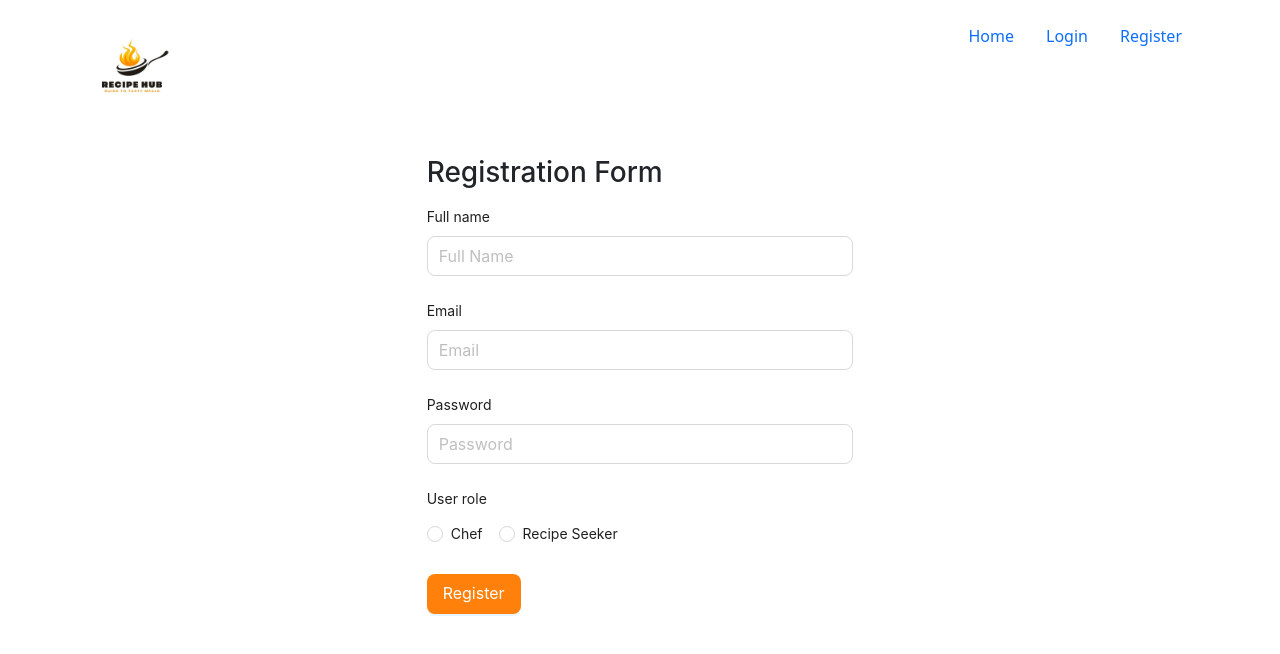
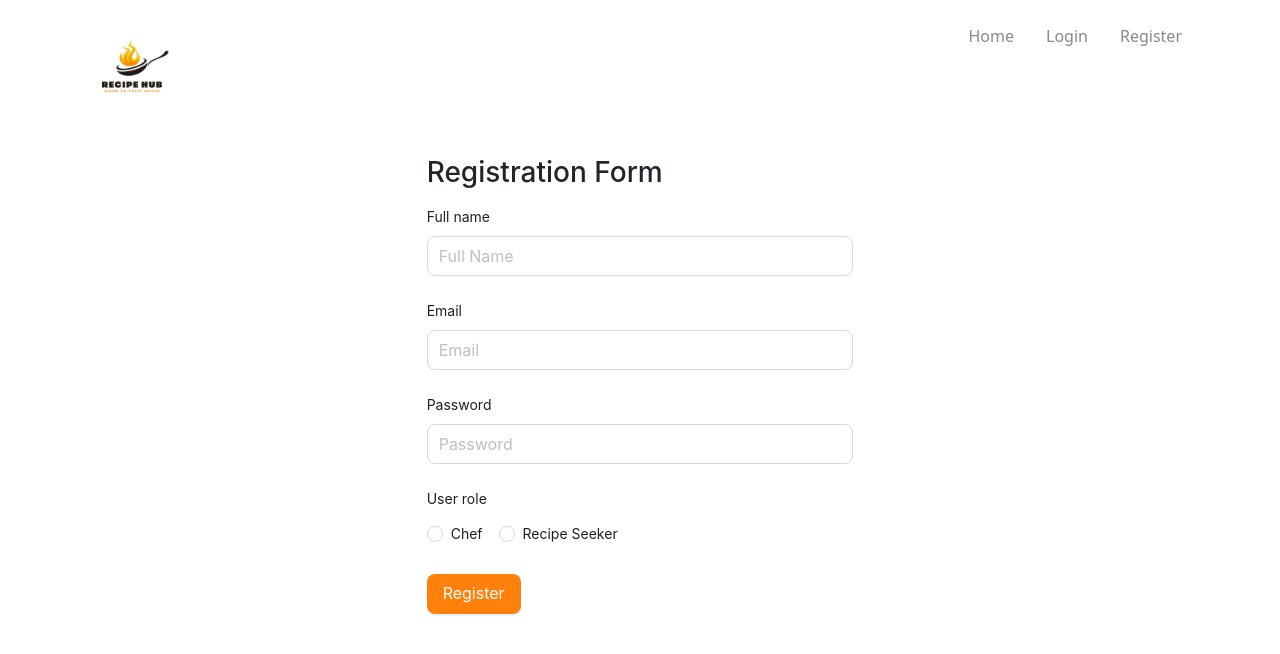
Before and after one commit to EbubeRebecca/Recipe-Frontend, a Vue app: page /register in a window 1280 px wide. Shown: the top 654 px of the page. Built offline with nearby package versions, Linux system fonts and the light colour scheme; what vue-sweetalert2 would draw is missing.

Commit message:
update login & register nav style

```diff
--- a/src/views/Login.vue
+++ b/src/views/Login.vue
@@ -9,7 +9,7 @@
 
                 </a>
 
-                <ul class="nav ">
+                <ul class="nav">
                     <li class="nav-item"><a href="#" class="nav-link active" aria-current="page">Home</a></li>
                     <li class="nav-item"> <router-link to="login" class="nav-link">Login</router-link></li>
                     <li class="nav-item"> <router-link to="register" class="nav-link">Register</router-link></li>
@@ -104,3 +104,11 @@ export default {
     }
 }
 </script>
+
+
+<style scoped>
+.nav-item a {
+    text-decoration: none;
+    color: #898986 !important;
+}
+</style>
--- a/src/views/Register.vue
+++ b/src/views/Register.vue
@@ -121,3 +121,11 @@ export default defineComponent({
     }
 });
 </script>
+
+
+<style scoped>
+.nav-item a {
+    text-decoration: none;
+    color: #898986 !important;
+}
+</style>
```
